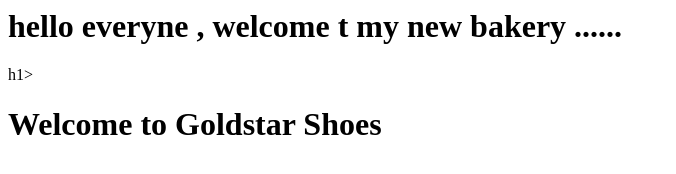
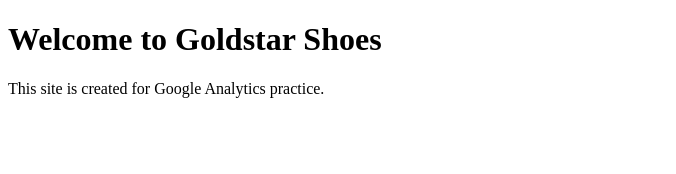
Before and after one commit to sanjeevlcc/hamro_bakery_kic, a plain HTML site: page index.html in a window 1280 px wide. Shown: the whole page, without its empty margins (0-676 px from the left). Drawn offline with Linux system fonts and the light colour scheme.

Commit message:
Fix HTML structure and welcome message
Updated HTML structure and corrected heading.

```diff
--- a/index.html
+++ b/index.html
@@ -1,4 +1,12 @@
 
-<h1>   hello everyne , welcome t my new bakery ......    </h1>h1>
-
-<h1>Welcome to Goldstar Shoes</h1>
+<!DOCTYPE html>
+<html>
+<head>
+ <title>Goldstar Shoes – Analytics Lab</title>
+</head>
+<body>
+ <h1>Welcome to Goldstar Shoes</h1>
+ <p>This site is created for Google Analytics
+practice.</p>
+</body>
+</html>
```
